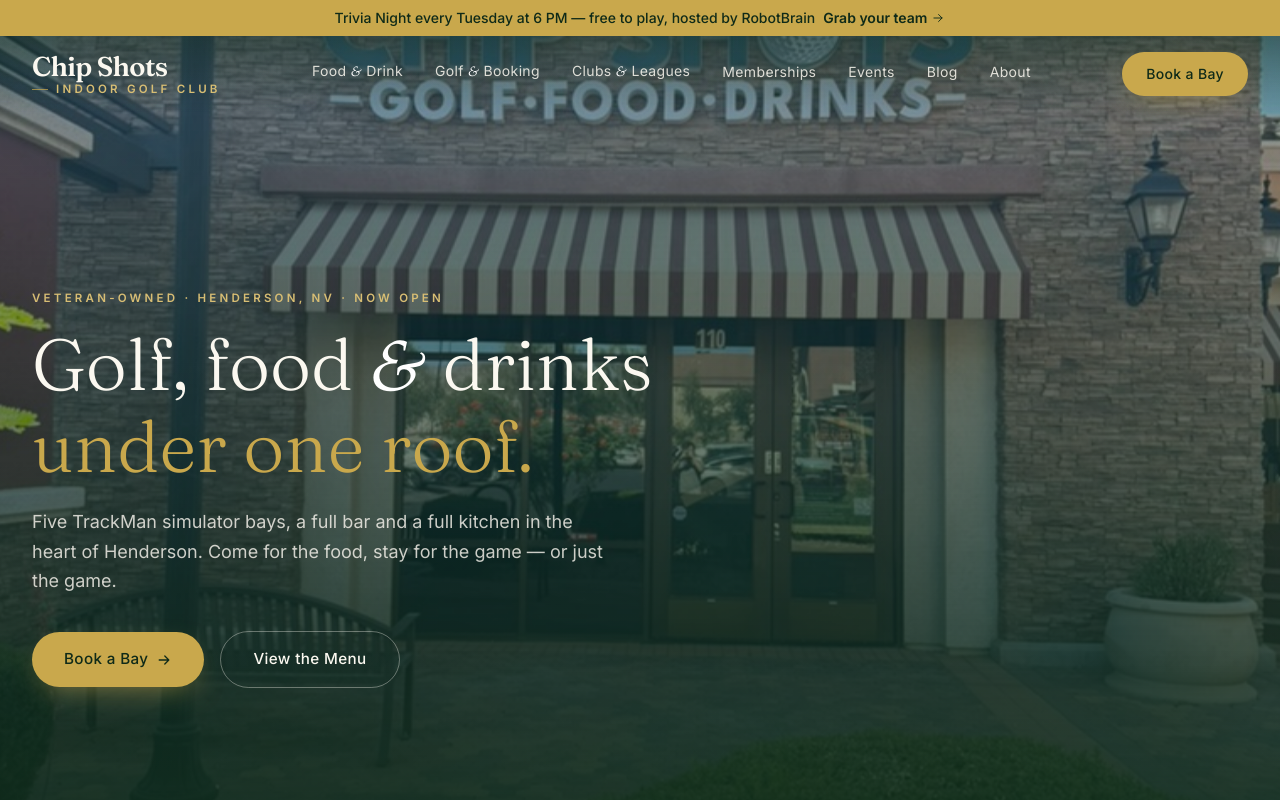
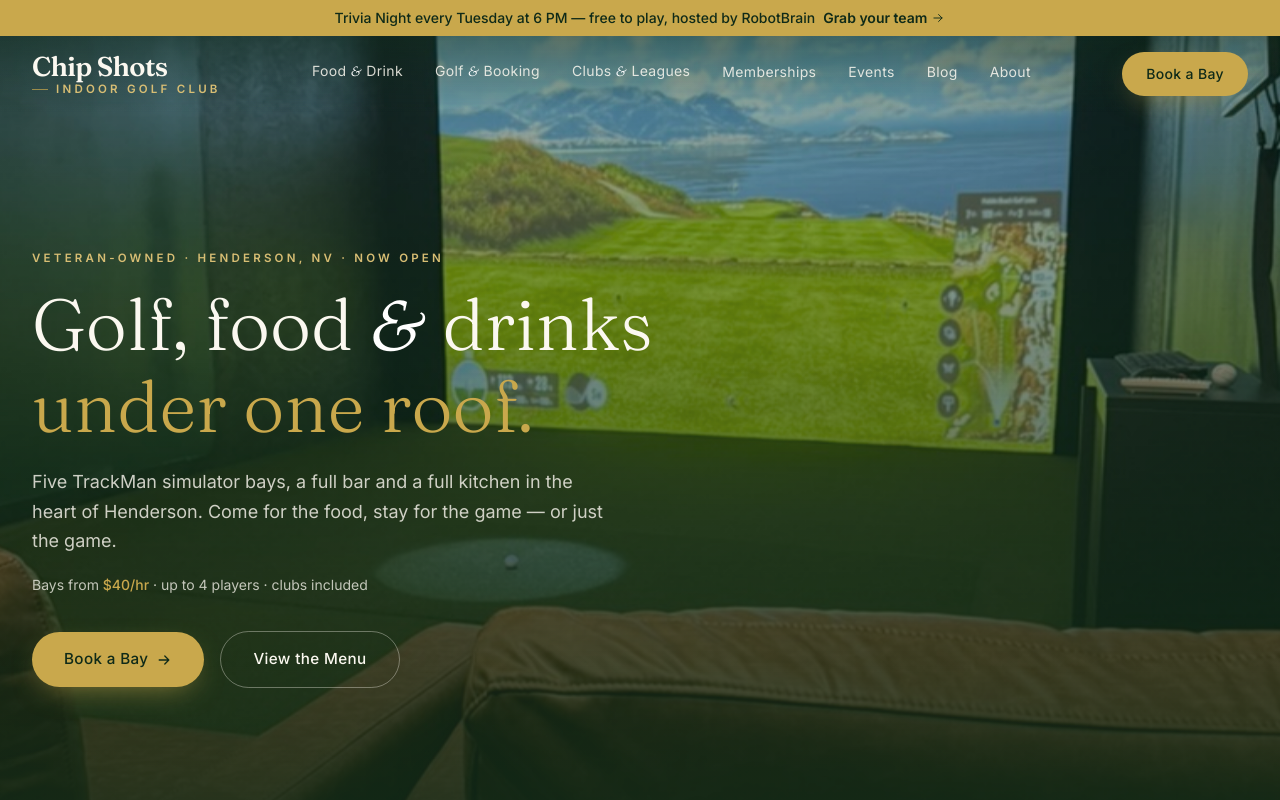
Before and after one commit to cjmizell13-ai/chipshots-web, a Next.js app: page / in a window 1280 px wide. Shown: the top 800 px of the page. Built offline with nearby package versions, Linux system fonts and the light colour scheme.

Commit message:
Homepage hero: bright bay image + price transparency (/hr, 4 players, clubs included)

```diff
--- a/src/app/page.tsx
+++ b/src/app/page.tsx
@@ -58,8 +58,8 @@
       <section className="relative flex min-h-[100svh] items-end overflow-hidden">
         <div className="absolute inset-0">
           <Image
-            src={img.exterior2}
-            alt="The Chip Shots Indoor Golf Club storefront in Henderson, NV"
+            src={img.bayCinematic}
+            alt="A TrackMan simulator bay with lounge seating at Chip Shots Indoor Golf Club in Henderson, NV"
             fill
             priority
             sizes="100vw"
@@ -85,6 +85,16 @@
               Five TrackMan simulator bays, a full bar and a full kitchen in
               the heart of Henderson. Come for the food, stay for the game —
               or just the game.
+            </p>
+          </Reveal>
+          <Reveal delay={0.2}>
+            <p className="mt-5 text-sm text-cream/75">
+              Bays from{" "}
+              <span className="font-medium text-gold">
+                {golf.rates[0].price}
+                {golf.rates[0].unit}
+              </span>{" "}
+              · up to {golf.players} players · clubs included
             </p>
           </Reveal>
           <Reveal delay={0.24}>
```
